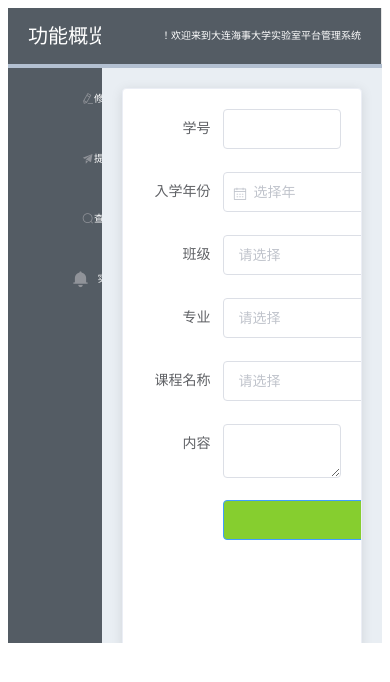
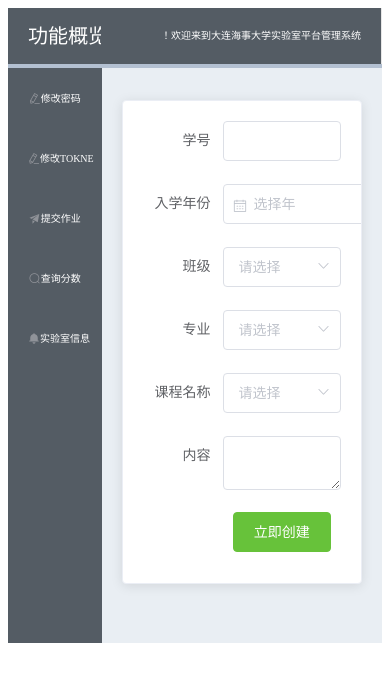
Before and after one commit to Shanxiaolin/bishe, a Vue app in the folder client/: page /student/upwork in a window 390 px wide. Shown: the top 682 px of the page. Built offline with nearby package versions, Linux system fonts and the light colour scheme.

Commit message:
修改学生响应式布局

```diff
--- a/client/src/components/Upwork.vue
+++ b/client/src/components/Upwork.vue
@@ -1,25 +1,21 @@
 <template>
-  <el-card class="box-card" style="width:500px;height:560px">
+  <el-card class="box-card carda">
     <el-form ref="form" :model="form" label-width="80px">
       <el-form-item label="学号">
         <el-input v-model="id"></el-input>
       </el-form-item>
       <el-form-item label="入学年份">
-        <div class="container">
-          <div class="block">
           <el-date-picker
             v-model="grade"
             type="year"
             format="yyyy"
             value-format="yyyy"
             placeholder="选择年"
-              style="width:380px"
+            style="width:440px"
           ></el-date-picker>
-          </div>
-        </div>
       </el-form-item>
       <el-form-item label="班级">
-        <el-select v-model="classes" placeholder="请选择" style="width:380px">
+        <el-select v-model="classes" placeholder="请选择" class="select-width">
           <el-option
             v-for="item in classname"
             :key="item.value"
@@ -29,7 +25,7 @@
         </el-select>
       </el-form-item>
       <el-form-item label="专业">
-        <el-select v-model="subject" placeholder="请选择" style="width:380px">
+        <el-select v-model="subject" placeholder="请选择" class="select-width">
           <el-option
             v-for="item in subjectname"
             :key="item.value"
@@ -39,7 +35,7 @@
         </el-select>
       </el-form-item>
       <el-form-item label="课程名称">
-        <el-select v-model="course" placeholder="请选择" style="width:380px">
+        <el-select v-model="course" placeholder="请选择" class="select-width">
           <el-option
             v-for="item in coursename"
             :key="item.value"
@@ -52,11 +48,7 @@
         <el-input type="textarea" v-model="message"></el-input>
       </el-form-item>
       <el-form-item>
-        <el-button
-          type="primary"
-          @click="onSubmit"
-          style="width:380px;background-color: #86ce2f"
-        >立即创建</el-button>
+        <el-button type="success" @click="onSubmit" size class=".btn">立即创建</el-button>
       </el-form-item>
     </el-form>
   </el-card>
@@ -92,12 +84,12 @@ export default {
       ],
       subjectname: [
         {
-          value: "智能",
-          label: "智能"
+          value: "智能科学与技术",
+          label: "智能科学与技术"
         },
         {
-          value: "计算机",
-          label: "计算机"
+          value: "计算机科学与技术",
+          label: "计算机科学与技术"
         },
         {
           value: "软件工程",
@@ -165,3 +157,14 @@ export default {
   }
 };
 </script>
+<style>
+.carda {
+  width: 80%;
+  line-height: 40px;
+  margin: 0 auto;
+  margin-top: 5%;
+}
+.select-width {
+  width: 100%;
+}
+</style>
--- a/client/src/views/Student.vue
+++ b/client/src/views/Student.vue
@@ -25,20 +25,24 @@
             text-color="#fff"
             active-text-color="#ffd04b"
           >
-            <el-menu-item index="/student/updatepwd" style="width:200px">
+            <el-menu-item index="/student/updatepwd" >
               <i class="icon-size el-icon-edit"></i>
               <span slot="title">修改密码</span>
             </el-menu-item>
-            <el-menu-item index="/student/upwork" style="width:200px">
+             <el-menu-item index="/student/token" >
+              <i class="icon-size el-icon-edit"></i>
+              <span slot="title">修改TOKNE</span>
+            </el-menu-item>
+            <el-menu-item index="/student/upwork" >
               <i class="icon-size el-icon-s-promotion"></i>
               <span slot="title">提交作业</span>
             </el-menu-item>
-            <el-menu-item index="/student/searchmark" style="width:200px">
+            <el-menu-item index="/student/searchmark" >
               <i class="icon-size el-icon-search"></i>
               <span slot="title">查询分数</span>
             </el-menu-item>
-            <el-menu-item index="/student/searchlab" style="width:200px">
-              <i class="el-icon-message-solid"></i>
+            <el-menu-item index="/student/searchlab" >
+              <i class="icon-size el-icon-message-solid"></i>
               <span slot="title">实验室信息</span>
             </el-menu-item>
           </el-menu>
@@ -182,6 +186,10 @@ body > .el-container {
   .card {
     width: 100%;
   }
+  .carda{
+    height:90%;
+    line-height:20px;
+  }
   .btn {
     font-size:0.8rem
   }
```
Lines whose indentation alone changed are shown as unchanged.
